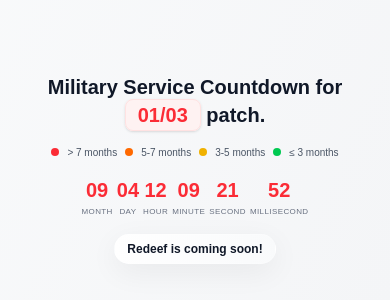
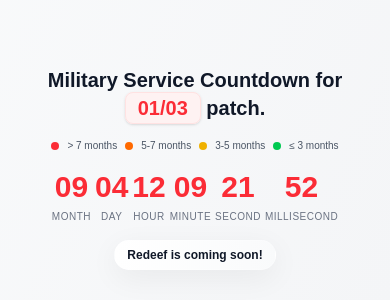
Before and after one commit to saifmohamedsv/millitary-service-countdown, a Next.js app: page / in a window 390 px wide. Shown: the part 254-554 px from the top of the page. Built offline with nearby package versions, Linux system fonts and the light colour scheme.

Commit message:
fix: increase countdown sizes for better readability on mobile

```diff
--- a/app/page.tsx
+++ b/app/page.tsx
@@ -64,11 +64,11 @@
                 return (
                   <div key={index} className="flex flex-col items-center">
                     <span
-                      className={`text-xl sm:text-3xl md:text-4xl lg:text-6xl font-bold ${colorClass}`}
+                      className={`text-3xl sm:text-4xl md:text-5xl lg:text-7xl font-bold ${colorClass}`}
                     >
                       {unit}
                     </span>
-                    <span className="text-[8px] sm:text-[10px] md:text-xs text-gray-500 uppercase tracking-wider mt-0.5">
+                    <span className="text-[10px] sm:text-xs md:text-sm text-gray-500 uppercase tracking-wider mt-1">
                       {
                         [
                           'Month',
```
